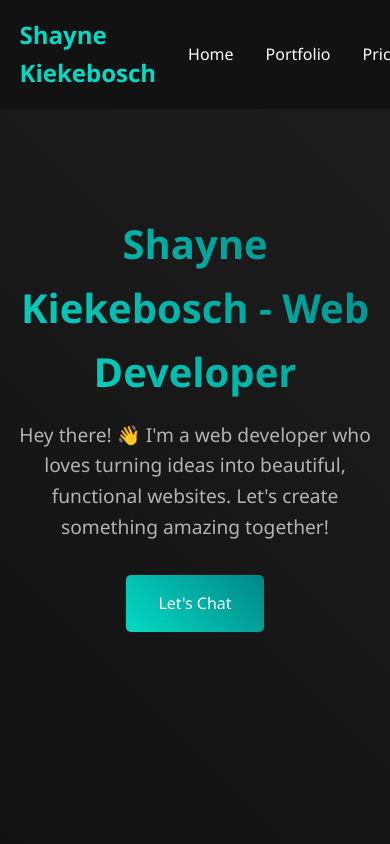
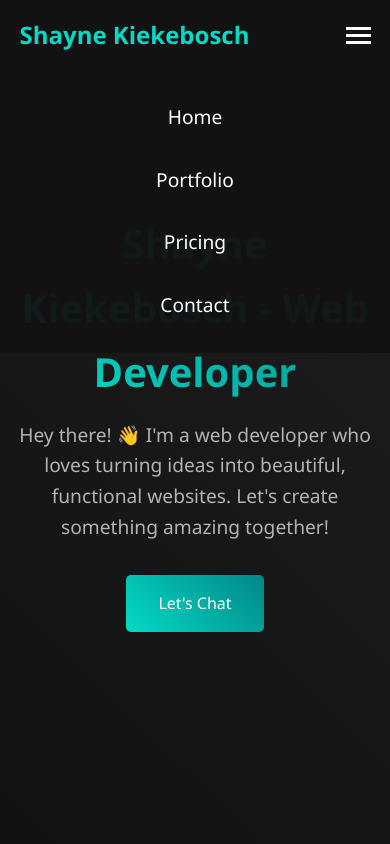
Before and after one commit to Shaynek1/Portfolio, a plain HTML site: page index.html in a window 390 px wide. Both pictures are taken after a click on the element 358 px from the left and 35 px from the top of the page. Shown: the top 844 px of the page. Drawn offline with Linux system fonts and the light colour scheme.

Commit message:
Fixxed hamburger menu for mobile, it was opening horizontally

```diff
--- a/script.js
+++ b/script.js
@@ -3,14 +3,14 @@ const hamburger = document.querySelector('.hamburger');
 const navLinks = document.querySelector('.nav-links');
 
 hamburger.addEventListener('click', () => {
-    navLinks.style.display = navLinks.style.display === 'flex' ? 'none' : 'flex';
+    navLinks.classList.toggle('active');
 });
 
 // Close mobile menu when clicking outside
 document.addEventListener('click', (e) => {
     if (!hamburger.contains(e.target) && !navLinks.contains(e.target)) {
         if (window.innerWidth <= 768) {
-            navLinks.style.display = 'none';
+            navLinks.classList.remove('active');
         }
     }
 });
@@ -64,7 +64,7 @@ document.querySelectorAll('a[href^="#"]').forEach(anchor => {
             });
             // Only close mobile menu on mobile devices
             if (window.innerWidth <= 768) {
-                navLinks.style.display = 'none';
+                navLinks.classList.remove('active');
             }
         }
     });
--- a/styles.css
+++ b/styles.css
@@ -288,7 +288,25 @@ footer {
 /* Responsive Design */
 @media (max-width: 768px) {
     .nav-links {
+        position: fixed;
+        top: 70px;
+        left: 0;
+        width: 100%;
+        background-color: rgba(18, 18, 18, 0.95);
+        padding: 1rem 0;
         display: none;
+        flex-direction: column;
+        align-items: center;
+        backdrop-filter: blur(10px);
+    }
+
+    .nav-links.active {
+        display: flex;
+    }
+
+    .nav-links a {
+        margin: 1rem 0;
+        font-size: 1.2rem;
     }
 
     .hamburger {
```
